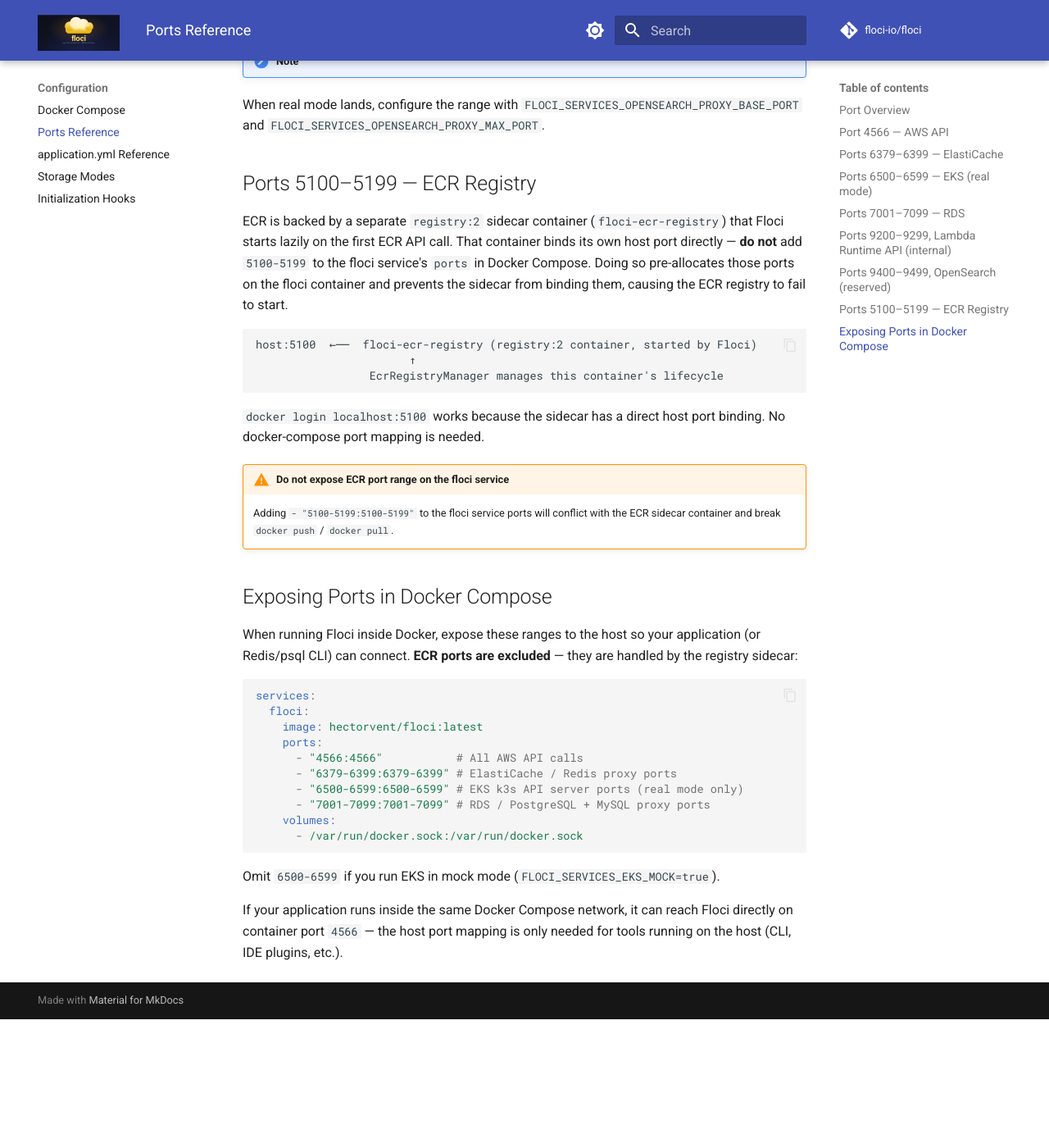
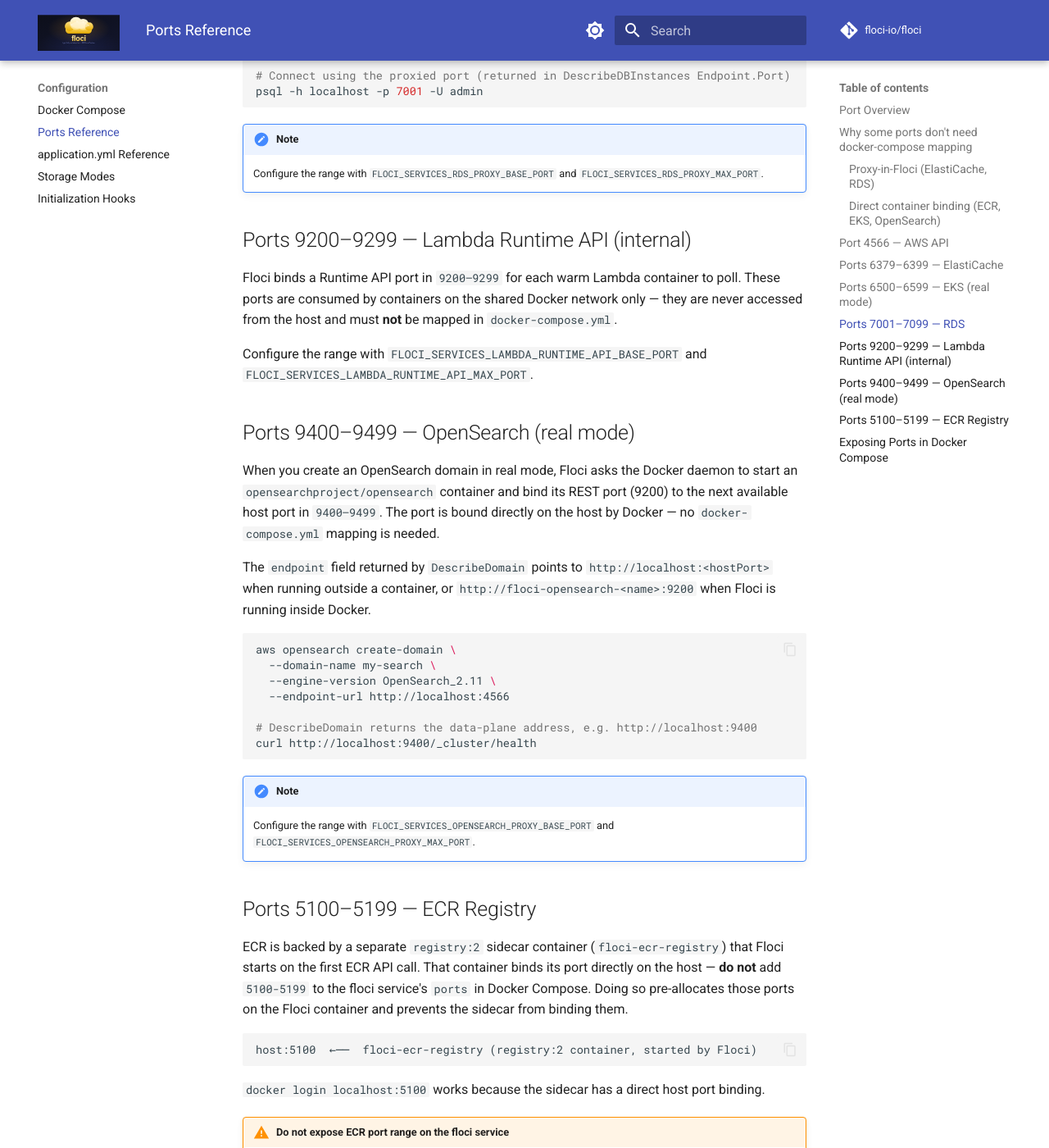
Before and after one commit to ryan00x/aws-terraform-ci-validation, an MkDocs documentation site: the page built from docs/configuration/ports.md, in a window 1280 px wide and 1400 px high, scrolled down 2983 px. Shown: the whole window at 82% size. Built offline with MkDocs 1.6.1 and Material for MkDocs 9.7.7, drawn with Linux system fonts in a browser that asks for light colours; comment, search, counter and statistics services are not loaded; before the commit the page ends 4226 px from its top, so only the background shows below that; some of the changed text lies outside the part shown.

Commit message:
feat(opensearch): add real os with docker image (#528)
* feat(opensearch): add real os with docker image
* fix: fix opensearch network issue

````diff
--- a/docker-compose.yml
+++ b/docker-compose.yml
@@ -2,7 +2,7 @@ services:
   floci:
     build:
       context: .
-      dockerfile: Dockerfile
+      dockerfile: Dockerfile.native
     ports:
       - "4566:4566"
       - "6379-6399:6379-6399"
--- a/docs/configuration/ports.md
+++ b/docs/configuration/ports.md
@@ -2,19 +2,45 @@
 
 ## Port Overview
 
-| Port / Range | Protocol | Purpose |
-|---|---|---|
-| `4566` | HTTP | All AWS API calls (every service) |
-| `5100–5199` | HTTP | ECR Registry sidecar (`floci-ecr-registry`) — bound directly by that container, not the floci container |
-| `6379–6399` | TCP | ElastiCache Redis proxy, one port per replication group |
-| `6500–6599` | HTTPS | EKS k3s API server, one port per cluster (real mode only) |
-| `7001–7099` | TCP | RDS proxy, one port per DB instance |
-| `9200–9299` | HTTP | Lambda Runtime API (internal: consumed by spawned Lambda containers, not host-mapped) |
-| `9400–9499` | HTTP | OpenSearch proxy, reserved for `opensearch.mode: real` (not yet available) |
+| Port / Range | Protocol | Purpose | docker-compose mapping required? |
+|---|---|---|---|
+| `4566` | HTTP | All AWS API calls (every service) | Yes |
+| `5100–5199` | HTTP | ECR Registry sidecar — bound directly by the `registry:2` container | **No** (see note) |
+| `6379–6399` | TCP | ElastiCache Redis proxy (inside Floci) | Yes |
+| `6500–6599` | HTTPS | EKS k3s API server — bound directly by each k3s container | **No** |
+| `7001–7099` | TCP | RDS proxy (inside Floci) | Yes |
+| `9200–9299` | HTTP | Lambda Runtime API (internal, Docker-network only) | **No** |
+| `9400–9499` | HTTP | OpenSearch data-plane — bound directly by each OpenSearch container | **No** |
+
+## Why some ports don't need docker-compose mapping
+
+There are two distinct patterns Floci uses to expose container ports:
+
+### Proxy-in-Floci (ElastiCache, RDS)
+
+Floci runs a **TCP proxy process inside its own container**. The proxy listens on the host port and forwards traffic to the backend container.
+
+```
+host:6379  →  [docker-compose ports mapping]  →  Floci container:6379  →  Redis container:6379
+```
+
+Because the listener is inside the Floci container, `ports:` in `docker-compose.yml` is required to make it reachable from the host.
+
+### Direct container binding (ECR, EKS, OpenSearch)
+
+Floci tells the Docker daemon to start a sidecar/service container and bind its port **directly on the host**. Floci itself communicates with the container via the shared Docker network (container name + internal port). The host port is bound by Docker, not by Floci.
+
+```
+host:9400  ←──  opensearch container:9200  (Docker binds 9400 directly on the host)
+                        ↑
+       Floci reaches it via Docker network: floci-opensearch-{name}:9200
+```
+
+No `docker-compose.yml` `ports:` mapping is needed — the port is already on the host.
 
 ## Port 4566 — AWS API
 
-Every AWS SDK and CLI call goes to port `4566`. This includes all management-plane operations: creating queues, putting items, invoking lambdas, etc.
+Every AWS SDK and CLI call goes to port `4566`. This includes all management-plane operations: creating queues, putting items, invoking Lambdas, etc.
 
 ```bash
 aws s3 ls --endpoint-url http://localhost:4566
@@ -24,42 +50,36 @@ aws lambda list-functions --endpoint-url http://localhost:4566
 
 ## Ports 6379–6399 — ElastiCache
 
-When you create an ElastiCache replication group, Floci starts a Valkey/Redis Docker container and creates a TCP proxy on the next available port in the `6379–6399` range.
-
-Connect to a Redis cluster:
+When you create an ElastiCache replication group, Floci starts a Valkey/Redis Docker container and creates a TCP proxy on the next available port in the `6379–6399` range. The proxy runs inside the Floci container, so this range must be mapped in `docker-compose.yml`.
 
 ```bash
-# First create the replication group
+# Create a replication group
 aws elasticache create-replication-group \
   --replication-group-id my-redis \
   --replication-group-description "dev cache" \
   --endpoint-url http://localhost:4566
 
-# Then connect directly on the proxied port
+# Connect directly on the proxied port (returned in DescribeReplicationGroups Endpoint.Port)
 redis-cli -h localhost -p 6379
 ```
 
-The port assigned to a replication group is returned in the `PrimaryEndpoint.Port` field of the `DescribeReplicationGroups` response.
-
 !!! note
-    The proxy range starts at `6379` by default (matching the standard Redis port for the first cluster). Configure the range with `FLOCI_SERVICES_ELASTICACHE_PROXY_BASE_PORT` and `FLOCI_SERVICES_ELASTICACHE_PROXY_MAX_PORT`.
+    Configure the range with `FLOCI_SERVICES_ELASTICACHE_PROXY_BASE_PORT` and `FLOCI_SERVICES_ELASTICACHE_PROXY_MAX_PORT`.
 
 ## Ports 6500–6599 — EKS (real mode)
 
-When you create an EKS cluster in real mode, Floci starts a k3s Docker container and binds its API server to the next available port in the `6500–6599` range. The Kubernetes endpoint returned by `DescribeCluster` points to `https://localhost:<hostPort>`.
+When you create an EKS cluster in real mode, Floci asks the Docker daemon to start a k3s container and bind its API server port (6443) to the next available host port in `6500–6599`. The port is bound directly on the host by Docker — no `docker-compose.yml` mapping is needed.
 
-These ports are only needed in real mode (`FLOCI_SERVICES_EKS_MOCK=false`). In mock mode no k3s containers are started and no ports are used.
+The `endpoint` field returned by `DescribeCluster` points to `https://localhost:<hostPort>` when running outside a container, or `https://floci-eks-<name>:6443` when Floci is running inside Docker.
 
 ```bash
-# Create a cluster (real mode)
 aws eks create-cluster \
   --name my-cluster \
   --role-arn arn:aws:iam::000000000000:role/eks-role \
   --resources-vpc-config subnetIds=[],securityGroupIds=[] \
   --endpoint-url http://localhost:4566
 
-# The endpoint field in DescribeCluster tells you the API server port:
-# "endpoint": "https://localhost:6500"
+# DescribeCluster returns the API server address, e.g. https://localhost:6500
 ```
 
 !!! note
@@ -67,10 +87,9 @@ aws eks create-cluster \
 
 ## Ports 7001–7099 — RDS
 
-When you create an RDS DB instance, Floci starts a PostgreSQL or MySQL Docker container and creates a TCP proxy on the next available port in the `7001–7099` range.
+When you create an RDS DB instance, Floci starts a PostgreSQL or MySQL Docker container and creates a TCP proxy on the next available port in the `7001–7099` range. The proxy runs inside the Floci container, so this range must be mapped in `docker-compose.yml`.
 
 ```bash
-# Create a PostgreSQL instance
 aws rds create-db-instance \
   --db-instance-identifier mydb \
   --db-instance-class db.t3.micro \
@@ -86,35 +105,47 @@ psql -h localhost -p 7001 -U admin
 !!! note
     Configure the range with `FLOCI_SERVICES_RDS_PROXY_BASE_PORT` and `FLOCI_SERVICES_RDS_PROXY_MAX_PORT`.
 
-## Ports 9200–9299, Lambda Runtime API (internal)
+## Ports 9200–9299 — Lambda Runtime API (internal)
 
-Floci binds a Lambda Runtime API port in the `9200–9299` range for each warm Lambda container to poll. These ports are consumed by containers Floci spawns itself on the shared Docker network, so they do not need to be mapped to the host. Configure the range with `FLOCI_SERVICES_LAMBDA_RUNTIME_API_BASE_PORT` and `FLOCI_SERVICES_LAMBDA_RUNTIME_API_MAX_PORT`.
+Floci binds a Runtime API port in `9200–9299` for each warm Lambda container to poll. These ports are consumed by containers on the shared Docker network only — they are never accessed from the host and must **not** be mapped in `docker-compose.yml`.
 
-## Ports 9400–9499, OpenSearch (reserved)
+Configure the range with `FLOCI_SERVICES_LAMBDA_RUNTIME_API_BASE_PORT` and `FLOCI_SERVICES_LAMBDA_RUNTIME_API_MAX_PORT`.
 
-This range is reserved for OpenSearch `mode: real`, which will spin up an OpenSearch Docker container per domain and proxy data-plane traffic on the next available port in `9400–9499`. Real mode is not yet implemented: the default `mock` mode exposes only the management API on port `4566` and uses no proxy port. See [OpenSearch](../services/opensearch.md) for current status.
+## Ports 9400–9499 — OpenSearch (real mode)
+
+When you create an OpenSearch domain in real mode, Floci asks the Docker daemon to start an `opensearchproject/opensearch` container and bind its REST port (9200) to the next available host port in `9400–9499`. The port is bound directly on the host by Docker — no `docker-compose.yml` mapping is needed.
+
+The `endpoint` field returned by `DescribeDomain` points to `http://localhost:<hostPort>` when running outside a container, or `http://floci-opensearch-<name>:9200` when Floci is running inside Docker.
+
+```bash
+aws opensearch create-domain \
+  --domain-name my-search \
+  --engine-version OpenSearch_2.11 \
+  --endpoint-url http://localhost:4566
+
+# DescribeDomain returns the data-plane address, e.g. http://localhost:9400
+curl http://localhost:9400/_cluster/health
+```
 
 !!! note
- When real mode lands, configure the range with `FLOCI_SERVICES_OPENSEARCH_PROXY_BASE_PORT` and `FLOCI_SERVICES_OPENSEARCH_PROXY_MAX_PORT`.
+    Configure the range with `FLOCI_SERVICES_OPENSEARCH_PROXY_BASE_PORT` and `FLOCI_SERVICES_OPENSEARCH_PROXY_MAX_PORT`.
 
 ## Ports 5100–5199 — ECR Registry
 
-ECR is backed by a separate `registry:2` sidecar container (`floci-ecr-registry`) that Floci starts lazily on the first ECR API call. That container binds its own host port directly — **do not** add `5100-5199` to the floci service's `ports` in Docker Compose. Doing so pre-allocates those ports on the floci container and prevents the sidecar from binding them, causing the ECR registry to fail to start.
+ECR is backed by a separate `registry:2` sidecar container (`floci-ecr-registry`) that Floci starts on the first ECR API call. That container binds its port directly on the host — **do not** add `5100-5199` to the floci service's `ports` in Docker Compose. Doing so pre-allocates those ports on the Floci container and prevents the sidecar from binding them.
 
 ```
 host:5100  ←──  floci-ecr-registry (registry:2 container, started by Floci)
-                       ↑
-                 EcrRegistryManager manages this container's lifecycle
 ```
 
-`docker login localhost:5100` works because the sidecar has a direct host port binding. No docker-compose port mapping is needed.
+`docker login localhost:5100` works because the sidecar has a direct host port binding.
 
 !!! warning "Do not expose ECR port range on the floci service"
-    Adding `- "5100-5199:5100-5199"` to the floci service ports will conflict with the ECR sidecar container and break `docker push` / `docker pull`.
+    Adding `- "5100-5199:5100-5199"` to the floci service ports will conflict with the ECR sidecar and break `docker push` / `docker pull`.
 
 ## Exposing Ports in Docker Compose
 
-When running Floci inside Docker, expose these ranges to the host so your application (or Redis/psql CLI) can connect. **ECR ports are excluded** — they are handled by the registry sidecar:
+Only the proxy-based services (ElastiCache and RDS) need port mappings in `docker-compose.yml`. Direct-binding services (ECR, EKS, OpenSearch) bind their ports on the host automatically via Docker:
 
 ```yaml
 services:
@@ -122,13 +153,12 @@ services:
     image: hectorvent/floci:latest
     ports:
       - "4566:4566"           # All AWS API calls
-      - "6379-6399:6379-6399" # ElastiCache / Redis proxy ports
-      - "6500-6599:6500-6599" # EKS k3s API server ports (real mode only)
-      - "7001-7099:7001-7099" # RDS / PostgreSQL + MySQL proxy ports
+      - "6379-6399:6379-6399" # ElastiCache / Redis proxy (proxy in Floci)
+      - "7001-7099:7001-7099" # RDS proxy (proxy in Floci)
     volumes:
       - /var/run/docker.sock:/var/run/docker.sock
 ```
 
-Omit `6500-6599` if you run EKS in mock mode (`FLOCI_SERVICES_EKS_MOCK=true`).
+EKS (6500–6599) and OpenSearch (9400–9499) ports are bound directly on the host by Docker and are accessible without any `ports:` entry. ECR (5100–5199) must not be added.
 
 If your application runs inside the same Docker Compose network, it can reach Floci directly on container port `4566` — the host port mapping is only needed for tools running on the host (CLI, IDE plugins, etc.).
--- a/src/main/resources/application.yml
+++ b/src/main/resources/application.yml
@@ -149,10 +149,11 @@ floci:
       enabled: true
     opensearch:
       enabled: true
-      mode: mock
+      mock: false
       default-image: "opensearchproject/opensearch:2"
       proxy-base-port: 9400
       proxy-max-port: 9499
+      keep-running-on-shutdown: false
     ec2:
       enabled: true
     ecs:
````
Also changed, not shown: README.md (+2 -2 lines), docs/configuration/application-yml.md (+5 -1 lines), docs/services/eks.md (+3 -1 lines), docs/services/index.md (+2 -2 lines), docs/services/opensearch.md (+61 -19 lines), 7 other files.
